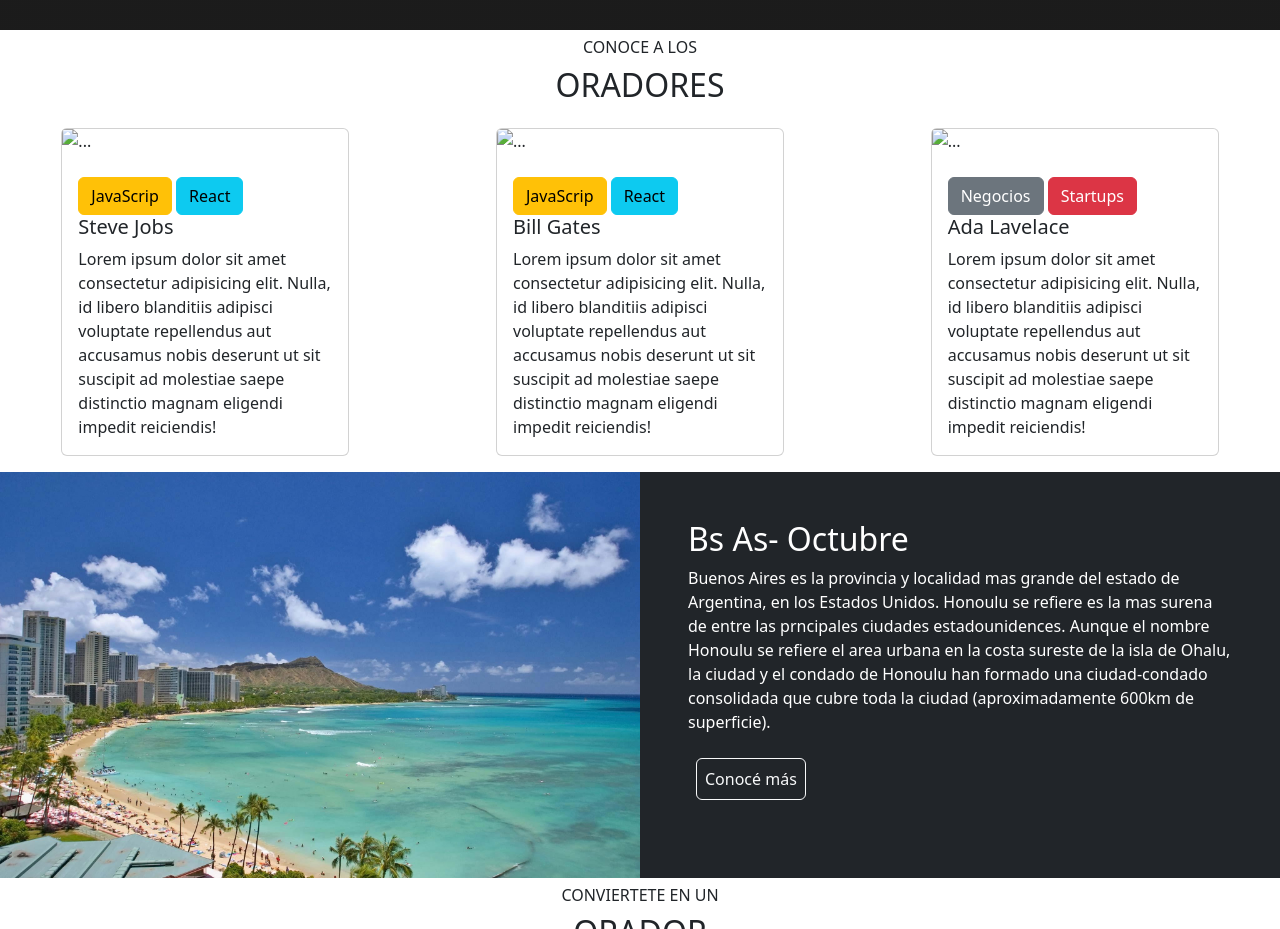
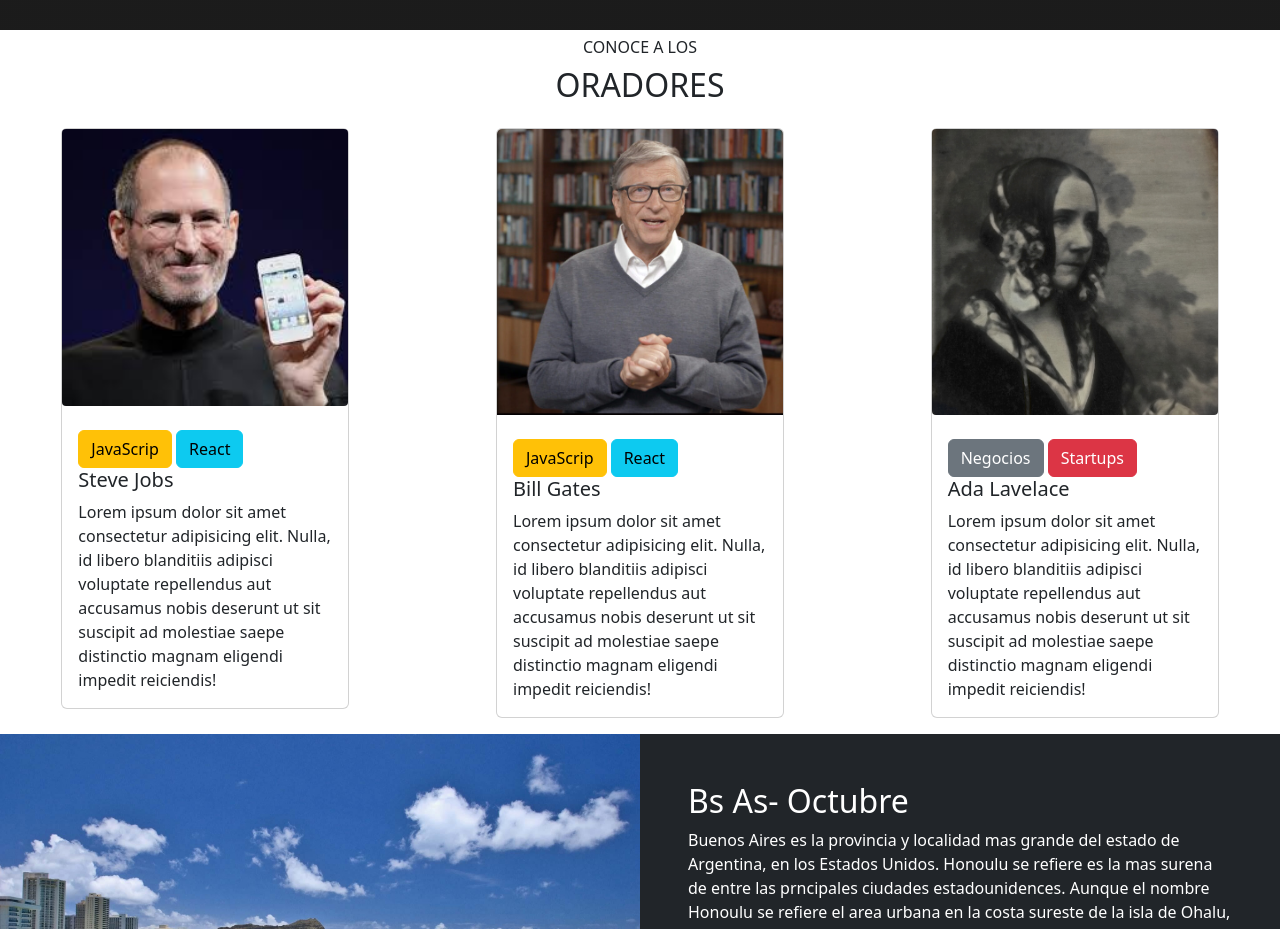
Before and after one commit to Alexgomez100/alx100, a plain HTML site: page index.html in a window 1280 px wide. Shown: the part 800-1729 px from the top of the page. Drawn offline with nearby package versions, Linux system fonts and the light colour scheme; the site is published under a folder, as on GitHub Pages, so addresses that start at the root find nothing.

Commit message:
Update index.html

```diff
--- a/index.html
+++ b/index.html
@@ -95,7 +95,7 @@
         <div class="col-10 col-sm-12  col-md-6 col-lg-4  ">
 
             <div class="card  m-2 mx-auto" style="width: 18rem;">
-                <img src="/steve.jpg" class="  card-img-top  rounded-1" alt="...">
+                <img src="./steve.jpg" class="  card-img-top  rounded-1" alt="...">
 
                 <div class="pt-2 m-3">
                     <button type="button" class=" btn btn-warning">JavaScrip</button>
@@ -110,7 +110,7 @@
 
         <div class="col-10 col-sm-12  col-md-6 col-lg-4 ">
             <div class="card m-2 mx-auto" style="width: 18rem;">
-                <img src="/bill.jpg" class="  card-img-top  " alt="...">
+                <img src="./bill.jpg" class="  card-img-top  " alt="...">
                 <div class="pt-2 m-3">
                     <button type="button" class=" btn btn-warning">JavaScrip</button>
                     <button type="button" class=" btn btn-info">React</button>
@@ -126,7 +126,7 @@
         <div class=" col-10 col-sm-12  col-md-6 col-lg-4  ">
 
             <div class="card m-2 mx-auto" style="width: 18rem;">
-                <img src="/ada.jpeg" class=" card-img-top  rounded-1" alt="...">
+                <img src="./ada.jpeg" class=" card-img-top  rounded-1" alt="...">
                 <div class="pt-2 m-3">
                     <button type="button" class=" btn btn-secondary">Negocios</button>
                     <button type="button" class=" btn btn-danger">Startups</button>
```
